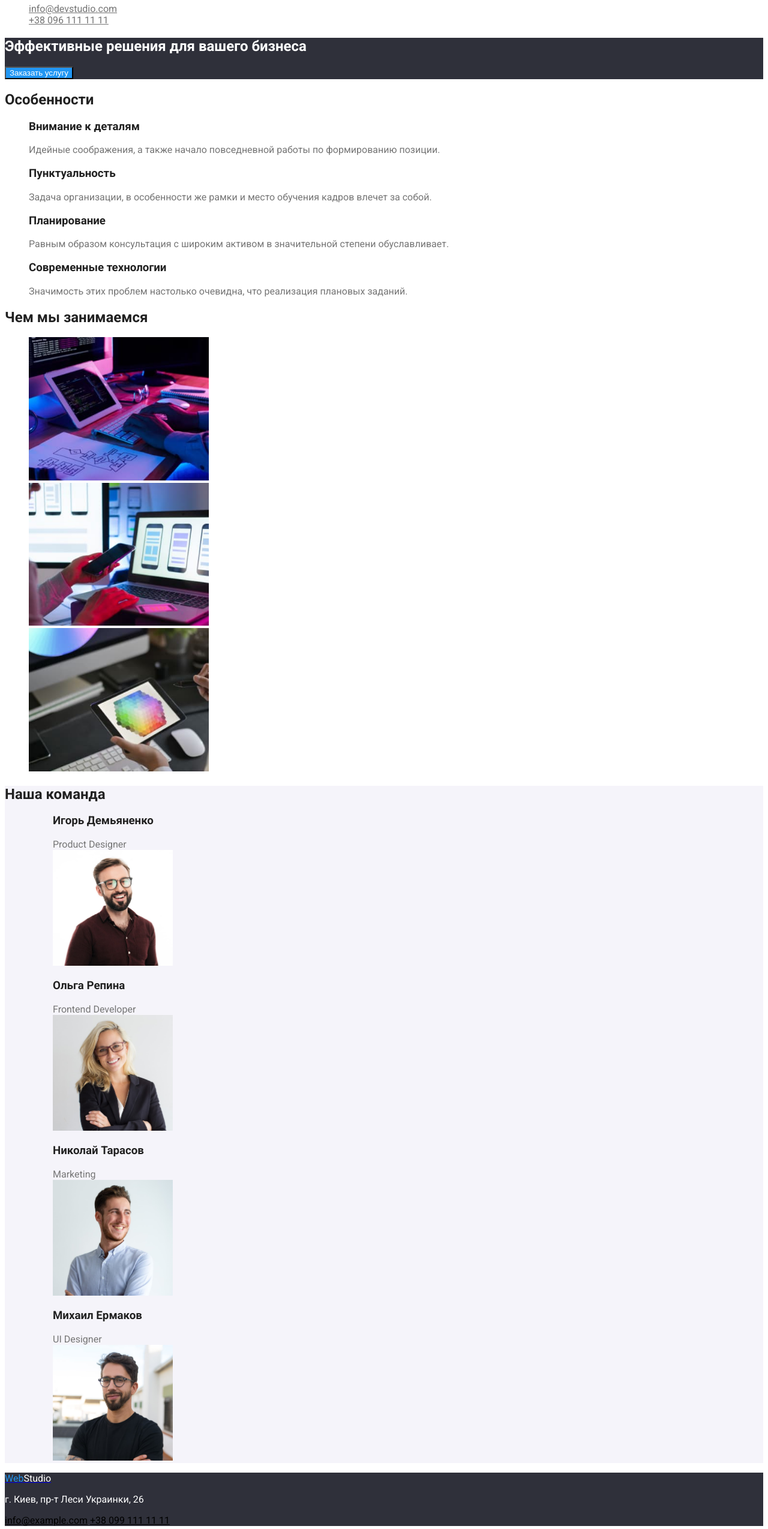
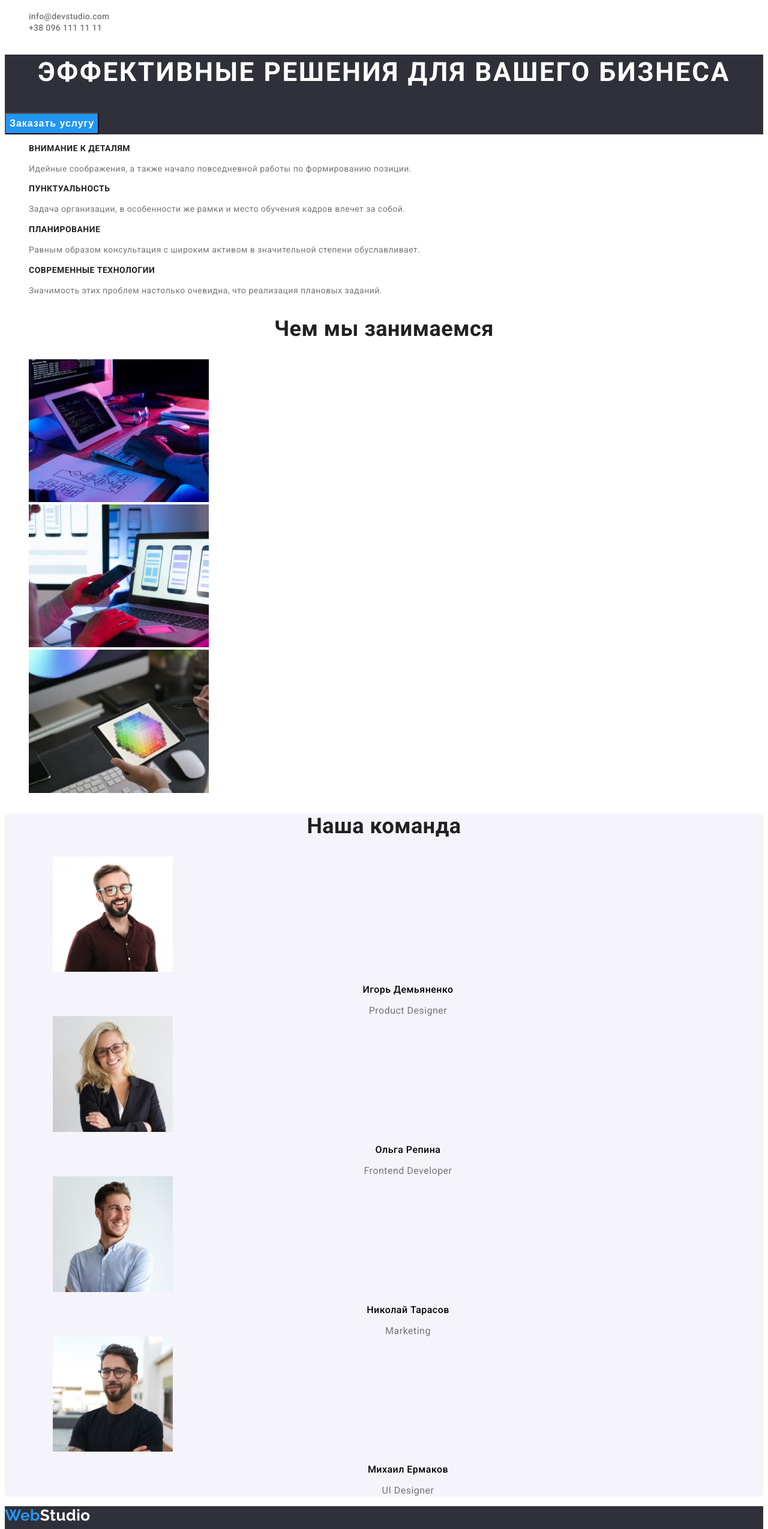
Before and after one commit to Bond-Anna/goit-markup-hw-02, a plain HTML site: page index.html in a window 1280 px wide. Shown: the part 111-2660 px from the top of the page at 60% size. Drawn offline with Linux system fonts and the light colour scheme.

Commit message:
подключение шрифтов и доработка по цветам

```diff
--- a/index.html
+++ b/index.html
@@ -5,16 +5,16 @@
     <meta charset="UTF-8">
     <meta name="viewport" content="width=device-width, initial-scale=1.0">
     <title>Веб студия создания сайтов</title>
+    <link href="https://fonts.googleapis.com/css2?family=Raleway:wght@700&family=Roboto:wght@400;500;700&display=swap"
+        rel="stylesheet">
     <link rel="stylesheet" href="./modern-normalize.css">
     <link rel="stylesheet" href="./style.css">
-    <link rel="preconnect" href="https://fonts.gstatic.com">
-    <link href="https://fonts.googleapis.com/css2?family=Roboto:wght@400;500;700;900&display=swap" rel="stylesheet">
 </head>
 
 <body>
         <header>
             <nav>
-                <a href="/"><span class="accent">Web</span><span class="">Studio</span></a>
+                <a class="logo" href="/"><span class="accent">Web</span><span>Studio</span></a>
                 <ul>
                     <li><a class="link current" href="Студия">Студия</a></li>
                     <li><a class="link" href="./portfolio.html">Портфолио</a></li>
@@ -22,9 +22,9 @@
                 </ul>
             </nav>
 
-                <ul>
-                    <li><a class="text link" href="mailto:info@devstudio.com">info@devstudio.com</a></li>
-                    <li><a class="text link" href="tel:+380961111111">+38 096 111 11 11</a></li>
+                <ul class="nav">
+                    <li><a class="link" href="mailto:info@devstudio.com">info@devstudio.com</a></li>
+                    <li><a class="link" href="tel:+380961111111">+38 096 111 11 11</a></li>
                 </ul>
 
         </header>
@@ -32,13 +32,13 @@
         <!-- Hero -->
         <div>
             <section class="hero">
-                <h1 class="white">Эффективные решения для вашего бизнеса</h1>
-                <button class="white">Заказать услугу</button>
+                <h1 class="white-title">Эффективные решения для вашего бизнеса</h1>
+                <button class="white" type="button">Заказать услугу</button>
             </section>
         </div>
         <!-- Особенности -->
-        <section>
-            <h2>Особенности</h2>
+        <section class="features">
+            <!-- <h2>Особенности</h2> -->
             <ul>
                 <li>
                     <h3>Внимание к деталям</h3>
@@ -68,37 +68,43 @@
             </ul>
         </section>
         <!-- Наша команда -->
-        <section class="our-team">
+        <section class="team">
             <h2>Наша команда</h2>
             <ul>
                 <li>
                     <ul>
-                        <li><h3>Игорь Демьяненко</h3></li>
+                        <li><img src="./images/img-4.jpg" alt="Игорь Демьяненко" width="200"></li>
+                        <li>
+                            <h3>Игорь Демьяненко</h3>
+                        </li>
                         <li class="text">Product Designer</li>
-                        <li><img src="./images/img-4.jpg" alt="Игорь Демьяненко" width="200"></li>
                     </ul>
                 </li>
                 <li>
                     <ul>
-                        <li> <h3>Ольга Репина</h3></li>
+                        <li><img src="./images/img-5.jpg" alt="Ольга Репина" width="200"></li>
+                        <li>
+                            <h3>Ольга Репина</h3>
+                        </li>
                         <li class="text">Frontend Developer</li>
-                        <li><img src="./images/img-5.jpg" alt="Ольга Репина" width="200"></li>
                     </ul>
                 </li>
                 <li>
                     <ul>
-                        <li><h3>Николай Тарасов</h3></li>
+                        <li><img src="./images/img-6.jpg" alt="Николай Тарасов" width="200"></li>
+                        <li>
+                            <h3>Николай Тарасов</h3>
+                        </li>
                         <li class="text">Marketing</li>
-                        <li><img src="./images/img-6.jpg" alt="Николай Тарасов" width="200"></li>
                     </ul>
                 </li>
                 <li>
                     <ul>
+                        <li><img src="./images/img-7.jpg" alt="Михаил Ермаков" width="200"></li>
                         <li>
                             <h3>Михаил Ермаков</h3>
                         </li>
                         <li class="text">UI Designer</li>
-                        <li><img src="./images/img-7.jpg" alt="Михаил Ермаков" width="200"></li>
                     </ul>
                 </li>
             </ul>
@@ -106,7 +112,7 @@
     </main>
     <footer>
         <address>
-            <a href="/"><span class="accent">Web</span><span class="white">Studio</span></a>
+            <a class="logo" href="/"><span class="accent">Web</span><span class="white">Studio</span></a>
             <p class="white">г. Киев, пр-т Леси Украинки, 26</p>
             <a href="mailto:info@example.com" class="down-contacts">info@example.com</a>
             <a href="tel:+380991111111" class="down-contacts">+38 099 111 11 11</a>
--- a/style.css
+++ b/style.css
@@ -2,72 +2,170 @@
   --text-title: #212121;
   --text-main: #757575;
   --text-white: #ffffff;
-  --text-footer: #FFFFFF 60 %;
-}
-
-p {
-  color: var(--text-main)
-}
-
-.white {
-  color: var(--text-white)
-}
-
-.text {
-  color: var(--text-main)
-}
-
-h2, h3 {
-  color: var(--text-title)
+  --text-footer: rgba(255, 255, 255, 0.6);
 }
 
 .accent {
   color: #2196F3;
 }
 
-a.down-contacts {
-  color: var(--text-footer)
-}
-
 header a {
-  color: var(--text-title)
+  color: var(--text-title);
 }
 
 body {
   font-family: 'Roboto', sans-serif;
+  letter-spacing: 0.03em;
+}
+
+.logo {
+  font-family: 'Raleway', sans-serif;
+  font-weight: 700;
+  font-size: 26px;
+  line-height: 1.19;
+  text-decoration: none;
+}
+
+.link {
+  font-weight: 500;
+  font-size: 14px;
+  line-height: 1.14;
+  letter-spacing: 0.02em;
+  text-decoration: none;
 }
 
 .link:hover,
 .link:focus {
-  color: #2196F3
+  color: #2196F3;
 }
 
-a.link.current {
-  color: #2196F3
+.link.current {
+  color: #2196F3;
+}
+
+.nav a {
+  color: var(--text-main);
+  text-decoration: none;
 }
 
 button.white {
+  color: var(--text-white);
   background: #2196F3;
+
+  font-weight: 700;
+  font-size: 16px;
+  line-height: 1.87;
+  letter-spacing: 0.06em;
 }
 
 .hero {
   background: #2F303A;
 }
 
+.white-title {
+  color: var(--text-white);
+
+  font-weight: 900;
+  font-size: 44px;
+  line-height: 1.36;
+  text-align: center;
+  letter-spacing: 0.06em;
+  text-transform: uppercase;
+}
+
+.btns {
+  color: var(--text-title);
+  background: #F5F4FA;
+
+  font-weight: 500;
+  font-size: 16px;
+  line-height: 1.6;
+}
+
+.btns:hover,
+.btns:focus {
+  background: #2196F3;
+  color: #ffffff;
+}
+
+.features h3 {
+  color: var(--text-title);
+
+  font-weight: 700;
+  font-size: 14px;
+  line-height: 1.14;
+  text-transform: uppercase;
+}
+
+.features p {
+  color: var(--text-main);
+
+  font-size: 14px;
+  line-height: 1.7;
+}
+
+h2 {
+  color: var(--text-title);
+
+  font-weight: bold;
+  font-size: 36px;
+  line-height: 1.17;
+  text-align: center;
+}
+
+.team {
+  background: #F5F4FA;
+}
+
+.team h3 {
+  color: var(--text-title: #212121);
+  font-weight: 500;
+  font-size: 16px;
+  line-height: 19px;
+  text-align: center;
+}
+
+.text {
+  color: var(--text-main);
+
+  font-size: 16px;
+  line-height: 1.2;
+  text-align: center;
+}
+
 footer {
   background: #2F303A;
 }
 
-.buttons {
-  background: #F5F4FA;
+address .white {
+  color: var(--text-white);
 }
 
-.buttons:hover,
-.buttons:focus {
-  background: #2196F3;
-  color: #ffffff
+p.white {
+  font-size: 14px;
+  line-height: 1.7;
 }
 
-.our-team {
-  background: #F5F4FA
+a.down-contacts {
+  color: var(--text-footer);
+
+  font-size: 14px;
+  line-height: 1.7;
+  text-decoration: none;
 }
+
+.h3 {
+  color: var(--text-title);
+
+  font-weight: 700;
+  font-size: 18px;
+  line-height: 2;
+  letter-spacing: 0.06em;
+}
+
+.portfolio {
+  color: var(--text-main);
+
+  font-size: 16px;
+  line-height: 1.9;
+}
```
